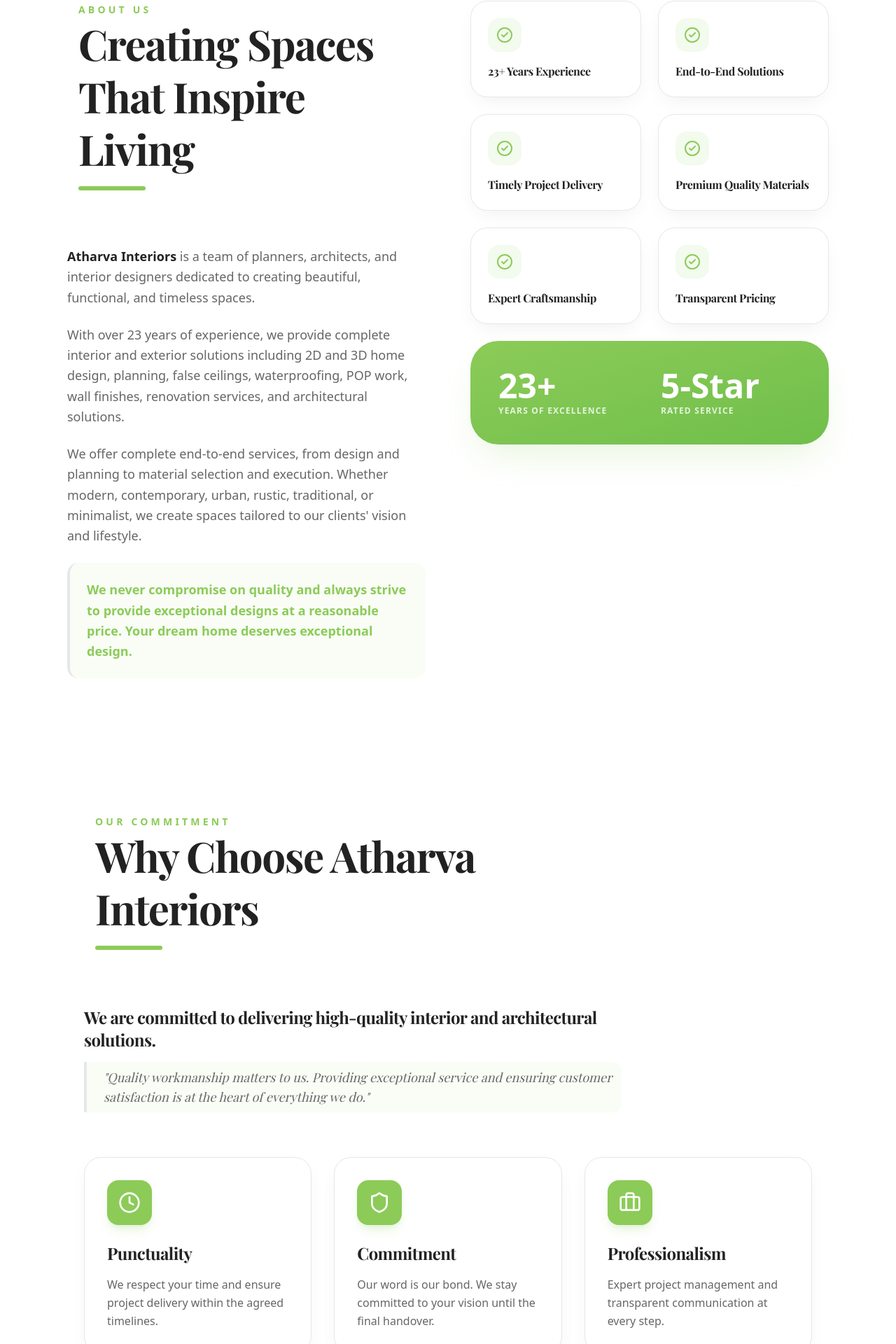
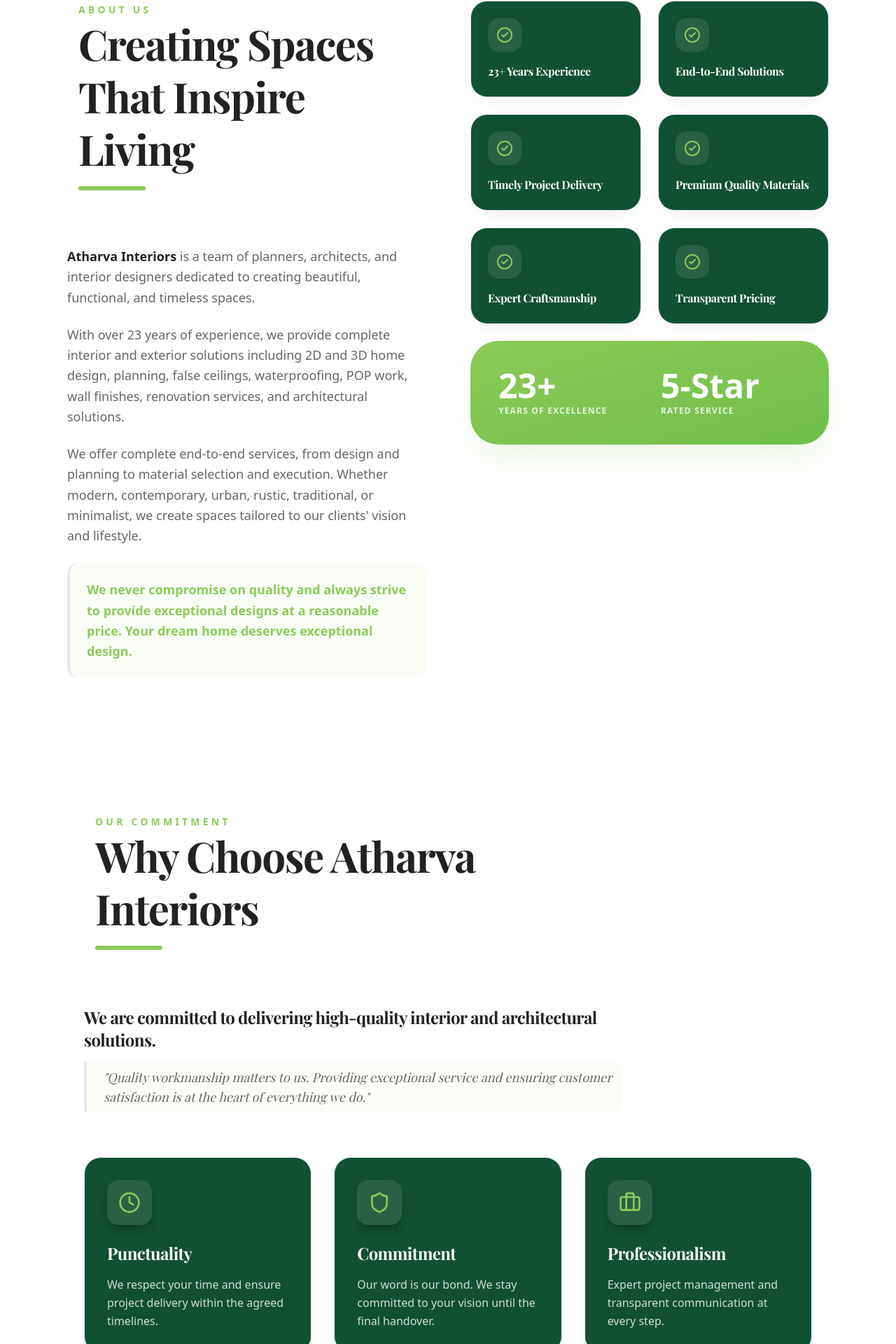
Before and after one commit to rohit3576/atharv-interiors, a Next.js app: page / in a window 1280 px wide. Shown: the part 1727-3647 px from the top of the page at 70% size. Built offline with nearby package versions, Linux system fonts and the light colour scheme; a web font is replaced by a local one.

Commit message:
dark green background

```diff
--- a/components/sections/About.tsx
+++ b/components/sections/About.tsx
@@ -142,12 +142,12 @@
             {features.map((feature, index) => (
               <div
                 key={index}
-                className="p-6 rounded-3xl bg-white border border-border-custom shadow-soft hover:border-primary/30 transition-all group"
+                className="p-6 rounded-3xl bg-[#0f5132] border border-white/10 shadow-soft hover:border-primary/30 hover:bg-[#0c4027] transition-all group"
               >
-                <div className="w-12 h-12 rounded-2xl bg-primary/10 flex items-center justify-center text-primary mb-4 group-hover:bg-primary group-hover:text-white transition-all">
+                <div className="w-12 h-12 rounded-2xl bg-white/10 flex items-center justify-center text-primary mb-4 group-hover:bg-primary group-hover:text-[#0f5132] transition-all">
                   <CheckCircle2 size={24} />
                 </div>
-                <h4 className="font-bold text-foreground group-hover:text-primary transition-colors">{feature}</h4>
+                <h4 className="font-bold text-white group-hover:text-primary transition-colors">{feature}</h4>
               </div>
             ))}
 
--- a/components/sections/WhyChooseUs.tsx
+++ b/components/sections/WhyChooseUs.tsx
@@ -68,13 +68,13 @@
               whileInView={{ opacity: 1, y: 0 }}
               viewport={{ once: true }}
               transition={{ delay: index * 0.1 }}
-              className="p-8 rounded-3xl bg-white border border-border-custom shadow-soft hover:border-primary/30 transition-all group"
+              className="p-8 rounded-3xl bg-[#0f5132] border border-white/10 shadow-soft hover:border-primary/30 hover:bg-[#0c4027] transition-all group"
             >
-              <div className="w-16 h-16 rounded-2xl bg-primary text-white flex items-center justify-center mb-6 group-hover:scale-110 group-hover:rotate-3 transition-all shadow-lg shadow-primary/20">
+              <div className="w-16 h-16 rounded-2xl bg-white/10 text-primary flex items-center justify-center mb-6 group-hover:bg-primary group-hover:text-[#0f5132] group-hover:scale-110 group-hover:rotate-3 transition-all shadow-lg shadow-black/20">
                 <reason.icon size={32} />
               </div>
-              <h4 className="text-2xl font-bold mb-4 text-foreground group-hover:text-primary transition-colors">{reason.title}</h4>
-              <p className="text-muted-text leading-relaxed">
+              <h4 className="text-2xl font-bold mb-4 text-white group-hover:text-primary transition-colors">{reason.title}</h4>
+              <p className="text-white/80 leading-relaxed group-hover:text-white transition-colors">
                 {reason.description}
               </p>
             </motion.div>
```
